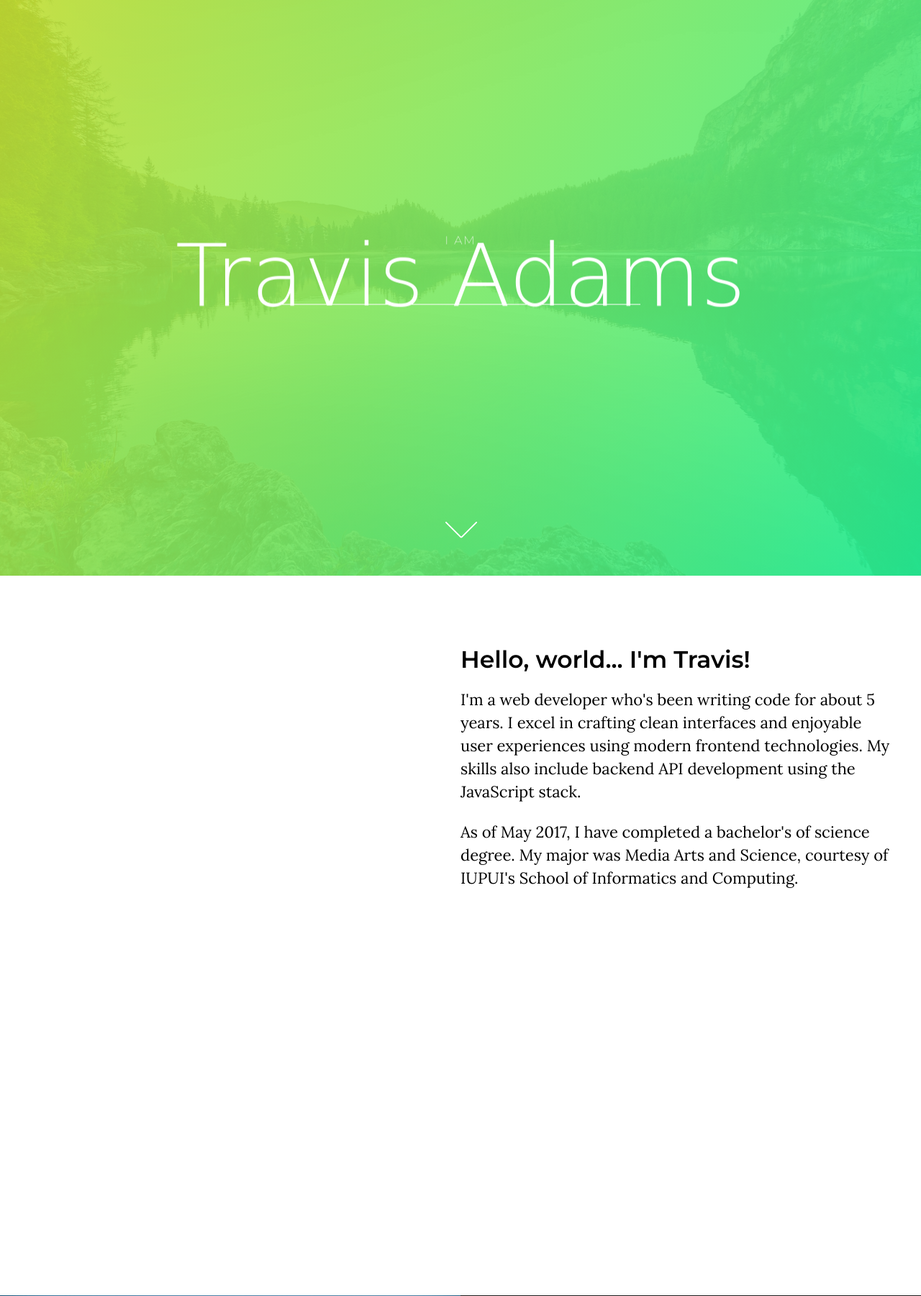
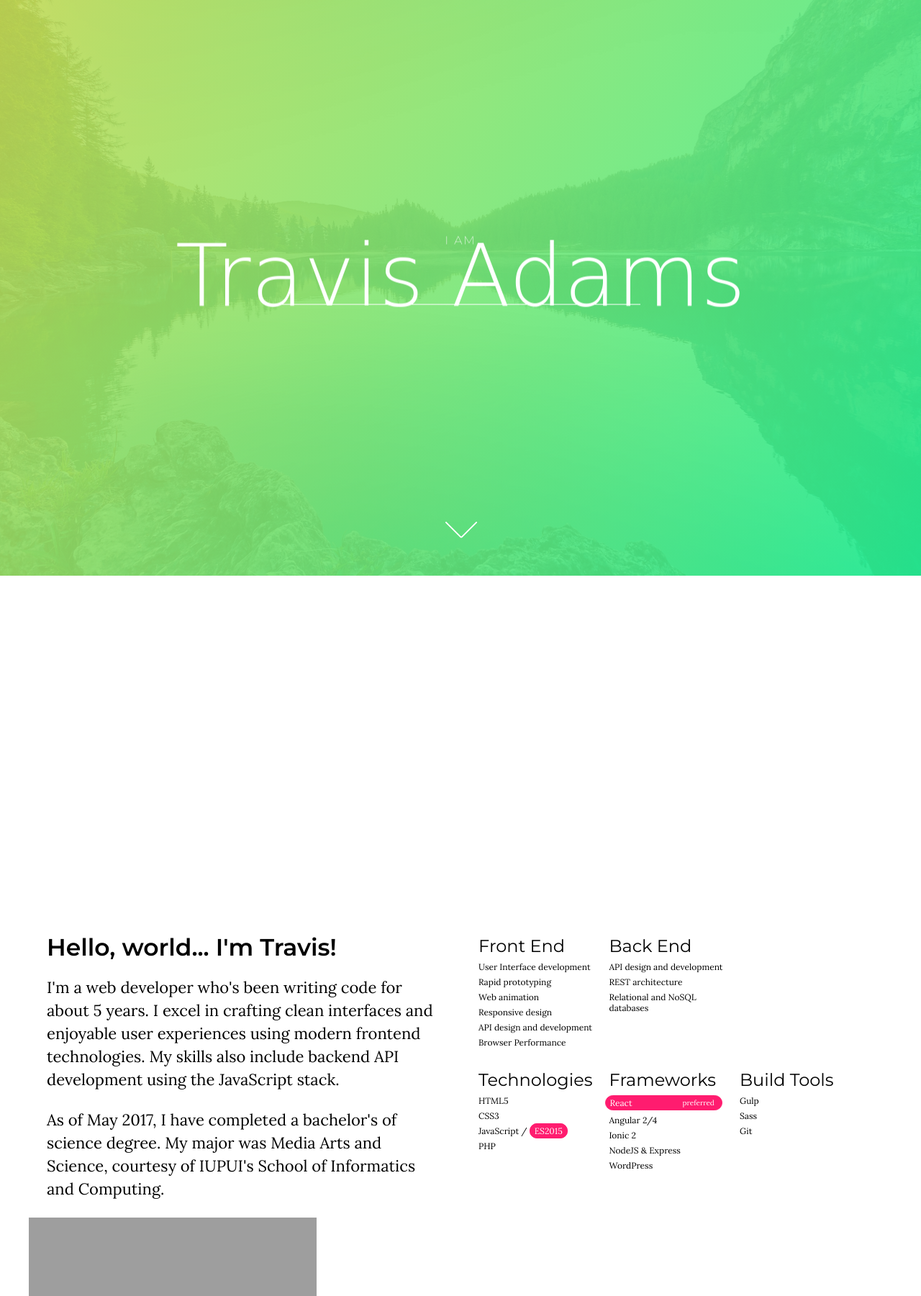
Before and after one commit to Travisaurus-Rex/portfolio, a PHP site: page / in a window 1280 px wide. Shown: the top 1801 px of the page at 72% size. Run offline with PHP 8.4, Linux system fonts and the light colour scheme; some web fonts are replaced; grey boxes are pictures that could not be loaded.

Commit message:
practically done

```diff
--- a/index.html
+++ b/index.html
@@ -35,37 +35,52 @@
 	</div>
 </div>
 <section id="about-me-section">
-	<div class="width-container"><div class="half-block my-pic">
+	<div class="width-container">
+		<div class="my-pic">
 			<div class="my-pic-container">
 				<img id="my-ugly-pic" src="assets/img/portrait.jpg" alt="Hideous web developer/pirate" />
 			</div>
-		</div><div class="half-block about-me-data">
+		</div>
+		<div class="half-block about-me-data">
 			<h1>Hello, world... I'm Travis!</h1>
 
 			<p>I'm a web developer who's been writing code for about 5 years. I excel in crafting clean interfaces and enjoyable user experiences using modern frontend technologies. My skills also include backend API development using the JavaScript stack.</p>
 			<p>As of May 2017, I have completed a bachelor's of science degree. My major was Media Arts and Science, courtesy of IUPUI's School of Informatics and Computing.</p>
+		</div><div class="half-block">
+			<div class="skills">
+				<div class="third-block">
+					<h3 class="skill-title">Front End</h3>
+					<li class="skill">User Interface development</li>
+					<li class="skill">Rapid prototyping</li>
+					<li class="skill">Web animation</li>
+					<li class="skill">Responsive design</li>
+					<li class="skill">API design and development</li>
+					<li class="skill">Browser Performance</li>
+				</div><div class="third-block">
+					<h3 class="skill-title">Back End</h3>
+					<li class="skill">API design and development</li>
+					<li class="skill">REST architecture</li>
+					<li class="skill">Relational and NoSQL databases</li>
 				</div>
-		<!--
+			</div>
 			<div class="third-block">
 				<h3 class="skill-title">Technologies</h3>
 				<ul class="skill-list">
 					<li class="skill">HTML5</li>
 					<li class="skill">CSS3</li>
-				<li class="skill">JavaScript / ES6</li>
+					<li class="skill">JavaScript / <span class="preferred">ES2015</span></li>
 					<li class="skill">PHP</li>
 				</ul>
-		</div>
-		<div class="third-block">
+			</div><div class="third-block">
 				<h3 class="skill-title">Frameworks</h3>
 				<ul class="skill-list">
-				<li class="skill">React</li>
+					<li class="skill preferred">React</li>
 					<li class="skill">Angular 2/4</li>
 					<li class="skill">Ionic 2</li>
 					<li class="skill">NodeJS & Express</li>
 					<li class="skill">WordPress</li>
 				</ul>
-		</div>
-		<div class="third-block">
+			</div><div class="third-block">
 				<h3 class="skill-title">Build Tools</h3>
 				<ul class="skill-list">
 					<li class="skill">Gulp</li>
@@ -74,7 +89,8 @@
 				</ul>
 			</div>
 		</div>
-	-->
+		<img src="https://giphy.com/gifs/11eVHR0KqaWWRO/html5" />
+	</div>
 </section>
 <span id="work-section"></span>
 <section id="irrday" class="project blurWhite">
@@ -84,7 +100,7 @@
 		<div class="half-block description-container container-black">
 				<div class="description-block">
 				<h1 class="project-title">Irrecoverable Daydreamer</h1>
-				<p class="project-description">Crappy wordpress blog whose author doesn't write shit (in over 2 years) because she's a total punk.</p>
+				<p class="project-description">Handcrafted custom WordPress theme.</p>
 				<p class="project-tech-used">Built with WordPress, jQuery</p>
 				<a href="https://irrecoverabledaydreamer.com" target="__blank" class="link-to-project irrday-link">
 					<span class="project-link-text">visit this site</span>
@@ -193,6 +209,9 @@
 		<div class="loader-container">
 			<div class="spinner spinner-1"></div>
 		</div>
+		<div class="success-message">
+			<h1>Thanks for your message!</h1>
+		</div>
 	</div>
 	<div id="github-plug">
 		<span class="github-plug-text">Check me out on Github.</span>
--- a/style.css
+++ b/style.css
@@ -322,7 +322,6 @@ header nav {
 section#about-me-section {
   position: relative;
   padding: 100px 0;
-  height: 100%;
 }
 
 .width-container {
@@ -335,6 +334,11 @@ section#about-me-section {
   box-sizing: border-box;
   width: 50%;
   vertical-align: top;
+  padding: 0 25px;
+}
+
+.my-pic {
+  margin-bottom: 100px;
 }
 
 .my-pic-container {
@@ -433,20 +437,23 @@ section#about-me-section {
   }
 }
 
+.skills {
+
+}
+
 .third-block {
   display: inline-block;
+  box-sizing: border-box;
+  width: 33%;
   vertical-align: top;
-  box-sizing: border-box;
-  border: 1px solid black;
-  width: 33%;
-  height: 300px;
-  padding: 0 25px;
+  margin-bottom: 24px;
 }
 
 .skill-title {
-  font-size: 30px;
-  text-decoration: underline;
-  text-align: center;
+  font-size: 24px;
+  font-weight: 400;
+  font-family: 'Montserrat', sans-serif;
+  margin-bottom: 7px;
 }
 
 .skill-list {
@@ -455,7 +462,41 @@ section#about-me-section {
 }
 
 .skill {
+  font-size: 12px;
   list-style: none;
+  max-width: 90%;
+  box-sizing: border-box;
+  margin-bottom: 6px;
+}
+
+span.preferred {
+  width: 100%;
+  left: 0;
+}
+
+span.preferred:after {
+  content: '';
+  display: none;
+}
+
+.preferred {
+  position: relative;
+  left: -6px;
+  border: 1px solid #FF1C6F;
+  border-radius: 15px;
+  padding: 2px 6px;
+  background-color: #FF1C6F;
+  color: white;
+}
+
+.preferred:after {
+  content: 'preferred';
+  display: inline;
+  color: white;
+  font-size: 10px;
+  position: absolute;
+  top: 3px;
+  right: 10px;
 }
 
 .project {
@@ -828,6 +869,26 @@ section#about-me-section {
   z-index: -5;
 }
 
+.success-message {
+  position:absolute;
+  top: 50%;
+  transform: translateY(-50%);
+  left: 0;
+  right: 0;
+  margin: 0 auto;
+  display: none;
+  opacity: 0;
+}
+
+.success-message h1 {
+  color: white;
+  font-size: 30px;
+  font-family: 'Montserrat', sans-serif;
+  font-weight: 100;
+  display: block;
+  text-align: center;
+}
+
 .contact-h1 {
   text-align: center;
   color: white;
```
Also changed, not shown: app.js (+34 -9 lines). Lines whose indentation alone changed are shown as unchanged.
